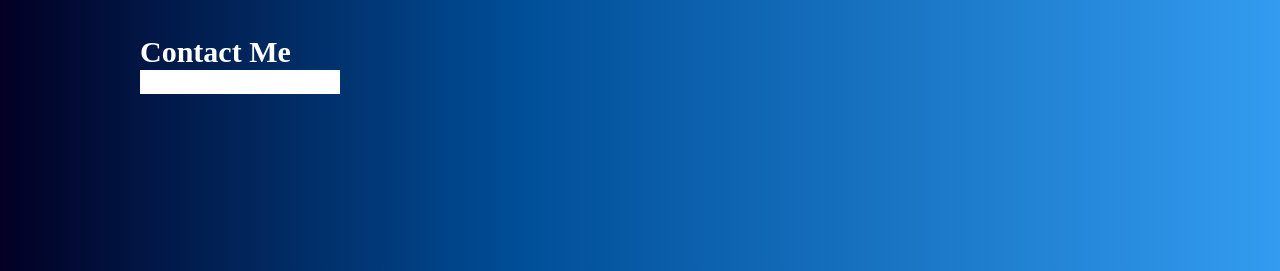
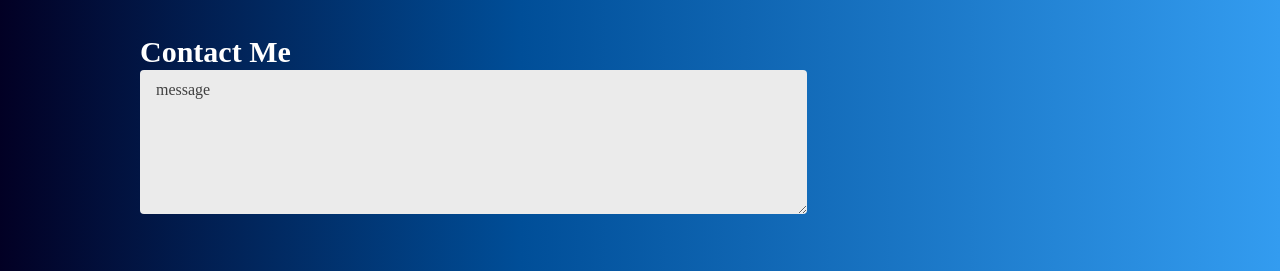
Before and after one commit to haniframadhani/giant-stride-frontend, a Next.js app: page /contact in a window 1280 px wide. Shown: the part 498-769 px from the top of the page. Built offline with nearby package versions, Linux system fonts and the light colour scheme.

Commit message:
perbaiki textarea
menambahkan parameter placehoder, id, name dan mengubah styling

```diff
--- a/package.json
+++ b/package.json
@@ -1,6 +1,6 @@
 {
   "name": "giant-spot",
-  "version": "0.3.3",
+  "version": "0.3.4",
   "private": true,
   "scripts": {
     "dev": "next dev",
--- a/src/components/components/inputs/textarea/index.js
+++ b/src/components/components/inputs/textarea/index.js
@@ -1,5 +1,5 @@
-export default function TextArea() {
+export default function TextArea({ id, name, placeholder }) {
   return (
-    <textarea placeholder="message" className="input-field" />
+    <textarea placeholder={placeholder} id={id} name={name} className="textarea" />
   )
 }
--- a/src/components/pages/contact/index.js
+++ b/src/components/pages/contact/index.js
@@ -25,8 +25,8 @@ export default function Contact() {
       </div>
       <div className='grid grid-cols-12 w-10/12 mx-auto mt-16'>
         <h2 className="capitalize col-span-full font-bold text-3xl">Contact Me</h2>
-        <div>
-          <input type='text' />
+        <div className='col-span-8'>
+          <TextArea placeholder='message' />
         </div>
       </div>
     </div>
--- a/src/styles/globals.css
+++ b/src/styles/globals.css
@@ -14,4 +14,7 @@ body {
   .input-field {
     @apply px-4 py-2 rounded text-black bg-light-gray w-full border-transparent placeholder:text-neutral-700 text-base;
   }
+  .textarea {
+    @apply px-4 py-2 rounded text-black bg-light-gray w-full border-transparent placeholder:text-neutral-700 text-base h-36 resize-y;
+  }
 }
```
Also changed, not shown: 1 other file (tests, documents, lock files or other folders).
